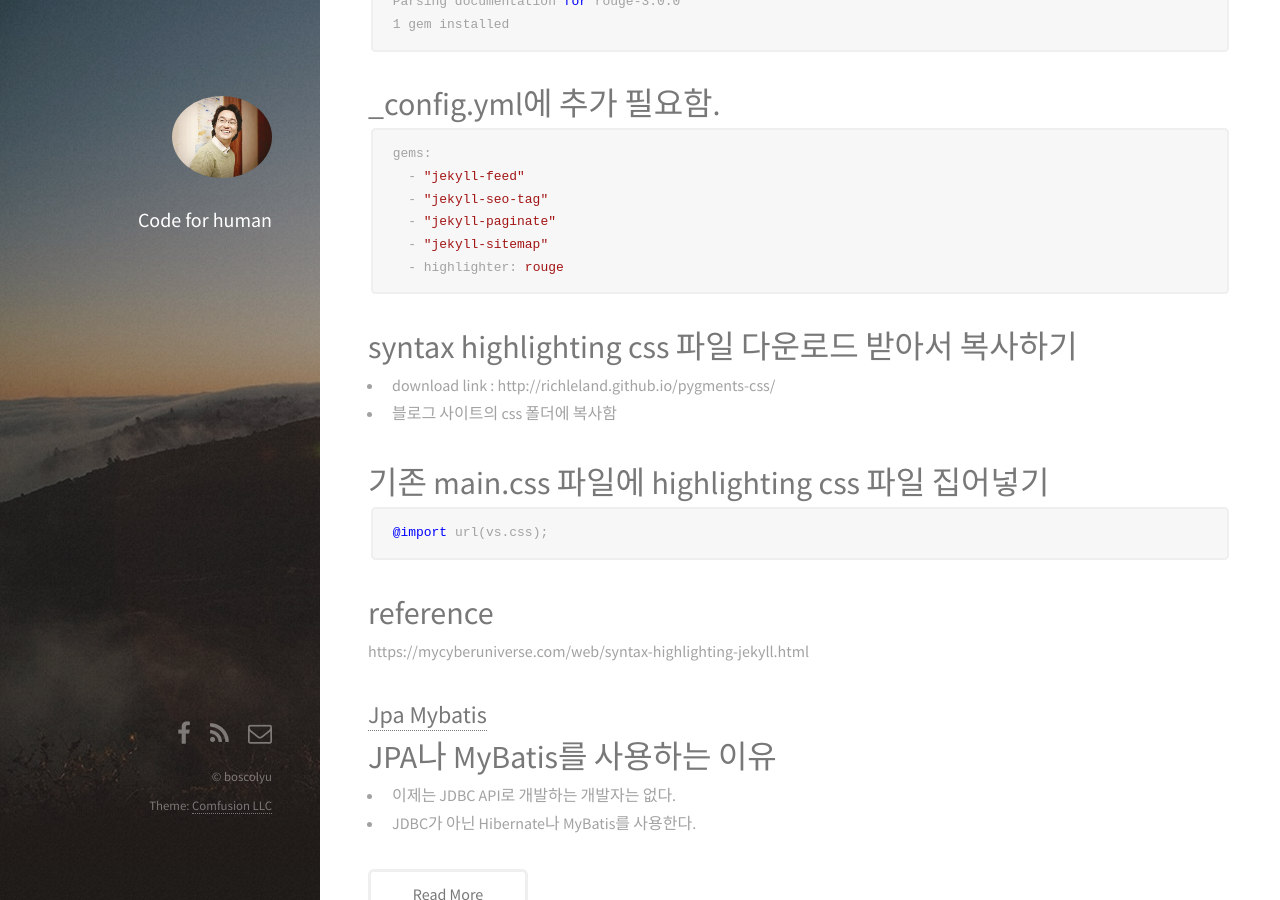
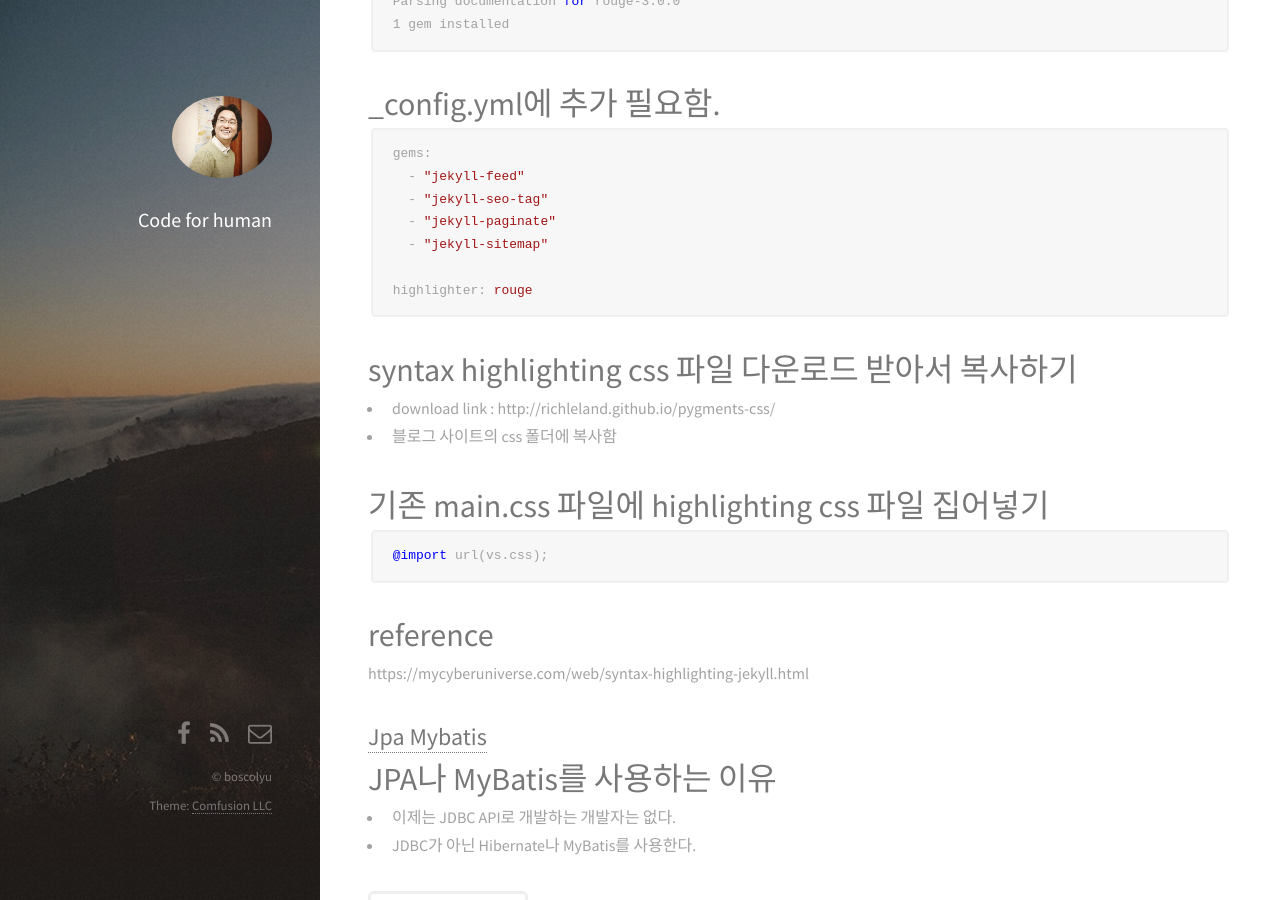
Before and after one commit to boscolyu/boscolyu.github.io, a Jekyll site: the page built from _posts/2017-10-14-jekyll-syntax-hightlighting.markdown, in a window 1280 px wide and 900 px high, scrolled down 737 px. Built offline with Jekyll 4.4.1, drawn with Linux system fonts in a browser that asks for light colours; nearby versions of some CDN libraries.

Commit message:
jekyll update to 3.7.3 and modify the rouge highlighter option in _config file

````diff
--- a/Gemfile
+++ b/Gemfile
@@ -1,6 +1,6 @@
 source 'https://rubygems.org'
 
-gem 'jekyll', '3.3.1'
+gem 'jekyll', '3.7.3'
 
 group :jekyll_plugins do
 	gem 'jekyll-feed', '0.6.0'
--- a/_config.yml
+++ b/_config.yml
@@ -24,12 +24,13 @@ social:
 
 permalink: pretty
 
-gems:
+plugins:
   - "jekyll-feed"
   - "jekyll-seo-tag"
   - "jekyll-paginate"
   - "jekyll-sitemap"
-  - highlighter: rouge
+
+highlighter: rouge
 
 # Jekyll SEO Tag
 webmaster_verifications:
--- a/_posts/2017-10-14-jekyll-syntax-hightlighting.markdown
+++ b/_posts/2017-10-14-jekyll-syntax-hightlighting.markdown
@@ -27,7 +27,8 @@ gems:
   - "jekyll-seo-tag"
   - "jekyll-paginate"
   - "jekyll-sitemap"
-  - highlighter: rouge
+
+highlighter: rouge
 ```
 
 # syntax highlighting css 파일 다운로드 받아서 복사하기
````
Also changed, not shown: Gemfile.lock.
